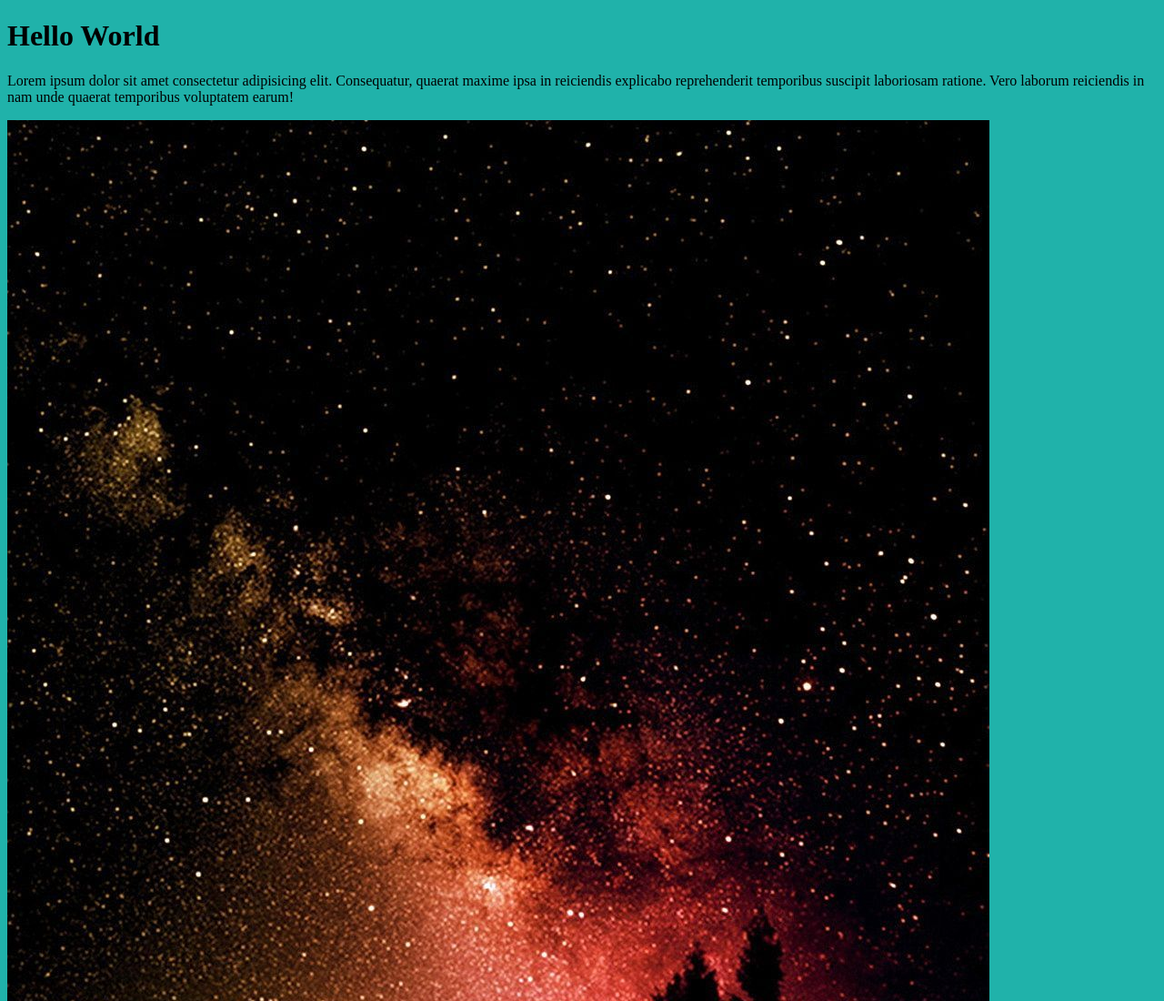
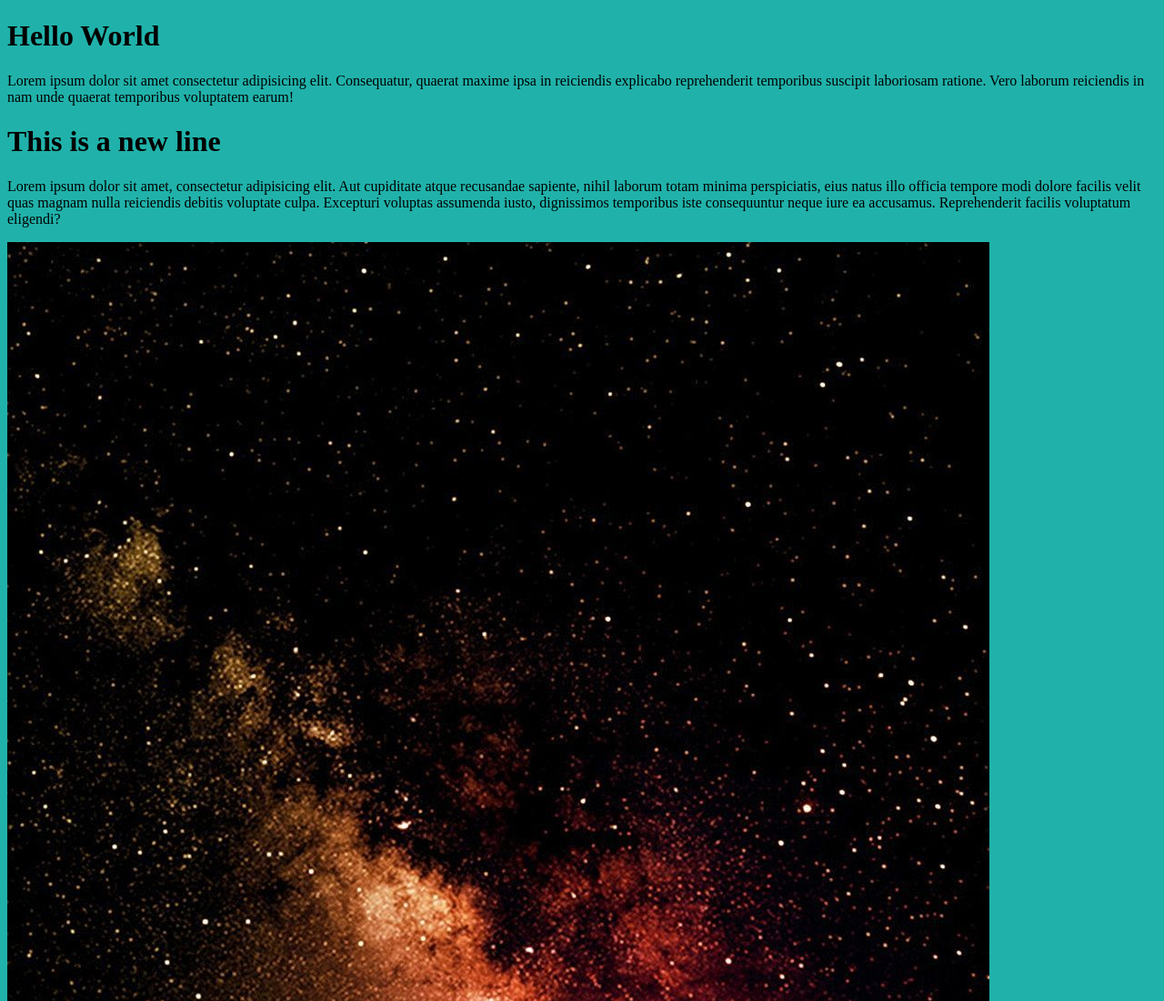
Before and after one commit to monjur15/first_hero, a plain HTML site: page index.html in a window 1280 px wide. Shown: the top 1100 px of the page at 91% size. Drawn offline with Linux system fonts and the light colour scheme.

Commit message:
Added someting

```diff
--- a/index.html
+++ b/index.html
@@ -14,6 +14,9 @@
     <h1>Hello World</h1>
     <p>Lorem ipsum dolor sit amet consectetur adipisicing elit. Consequatur, quaerat maxime ipsa in reiciendis explicabo reprehenderit temporibus suscipit laboriosam ratione. Vero laborum reiciendis in nam unde quaerat temporibus voluptatem earum!</p>
 
+    <h1>This is a new line</h1>
+    <p>Lorem ipsum dolor sit amet, consectetur adipisicing elit. Aut cupiditate atque recusandae sapiente, nihil laborum totam minima perspiciatis, eius natus illo officia tempore modi dolore facilis velit quas magnam nulla reiciendis debitis voluptate culpa. Excepturi voluptas assumenda iusto, dignissimos temporibus iste consequuntur neque iure ea accusamus. Reprehenderit facilis voluptatum eligendi?</p>
+
     <img src="rock.jpg" alt="images">
     <img src="goku.gif" alt="">
     <img src="images/paris.jpg" alt="">
```
